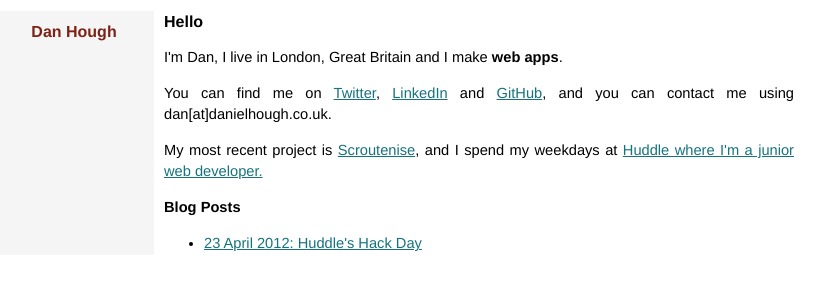
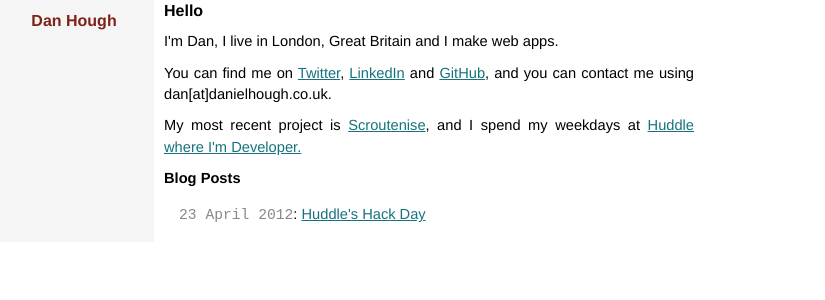
Before and after one commit to basicallydan/danhough.com, a Jekyll site: the page built from index.html, in a window 1280 px wide. Shown: the top 300 px of the page, without its empty margins (6-831 px from the left). Built offline with Jekyll 4.4.1, drawn with Linux system fonts in a browser that asks for light colours.

Commit message:
Some nice styling changes

```diff
--- a/_drafts/2012-05-08-gamifying-collaboration.textile
+++ b/_drafts/2012-05-08-gamifying-collaboration.textile
@@ -4,10 +4,6 @@ title: Gamifying Collaboration
 date_created: 8 May 2012
 location: London, UK
 ---
-
-h1(#top). {{ page.title }}
-
-p(meta). Published {{ page.date_created }} in {{ page.location }}
 
 A few days ago I published a post about "Huddle's Hack Day":/blog/huddle-hack-day/ and, since I didn't want to be too revealing, omitted the results.
 
--- a/_drafts/2012-05-29-enough-with-the-generated-from-addresses.textile
+++ b/_drafts/2012-05-29-enough-with-the-generated-from-addresses.textile
@@ -5,10 +5,6 @@ date_created: 29 May 2012
 location: London, UK
 ---
 
-h1(#top). {{ page.title }}
-
-p(meta). Published {{ page.date_created }} in {{ page.location }}
-
 Let me start by saying, this isn't a dig at any particular website or business, it's [AHHH!]
 
 In Gmail, and many other email clients, if you recieve an HTML email with images in it, those emails are automatically hidden, and you're given an option to enable them for just this email, or to enable them for all emails received from the sender - i.e. the 'From' header.
--- a/_drafts/2012-05-30-apache-and-socket-io-port-80.textile
+++ b/_drafts/2012-05-30-apache-and-socket-io-port-80.textile
@@ -4,10 +4,6 @@ title: Getting Apache & Socket.IO to Play Nicely on Port 80 with HAProxy
 date_created: 30 May 2012
 location: London, UK
 ---
-
-h1(#top). {{ page.title }}
-
-p(meta). Published {{ page.date_created }} in {{ page.location }}
 
 Click "here":#how-i-did-it
 
--- a/_layouts/post.html
+++ b/_layouts/post.html
@@ -2,6 +2,10 @@
 layout: default
 ---
 <div id="post">
+
+<h1 id="top">{{ page.title }}</h1>
+<p class="meta">Published {{ page.date_created }} in {{ page.location }}</p>
+<p class="intro">Hi, I'm Dan Hough, founder of <a href="http://www.scroutenise.com/">Scroutenise</a> and developer at <a href="http://www.huddle.com/">Huddle</a>. I'm still pretty green in the tech world so this is a place for me to share my thoughts mostly on startups and web development. You can see all my blog posts <a href="/">here</a>. Thanks for reading!</p>
 {{ content }}
 <p>You should follow me on Twitter <a href="http://twitter.com/basicallydan">@basicallydan</a>.</p>
 <div id="disqus_thread"></div>
--- a/_posts/2012-04-23-huddle-hack-day.textile
+++ b/_posts/2012-04-23-huddle-hack-day.textile
@@ -4,10 +4,6 @@ title: Huddle's Hack Day
 date_created: 24 April 2012
 location: London, UK
 ---
-
-h1(#top). {{ page.title }}
-
-p(meta). Published {{ page.date_created }} in {{ page.location }}
 
 Only interested in the results? Click "here":#results
 Only interested in hack day advice? Click "here":#advice
--- a/css/main.css
+++ b/css/main.css
@@ -1,3 +1,52 @@
+/* http://meyerweb.com/eric/tools/css/reset/
+   v2.0 | 20110126
+   License: none (public domain)
+*/
+
+html, body, div, span, applet, object, iframe,
+h1, h2, h3, h4, h5, h6, p, blockquote, pre,
+a, abbr, acronym, address, big, cite, code,
+del, dfn, em, img, ins, kbd, q, s, samp,
+small, strike, strong, sub, sup, tt, var,
+b, u, i, center,
+dl, dt, dd, ol, ul, li,
+fieldset, form, label, legend,
+table, caption, tbody, tfoot, thead, tr, th, td,
+article, aside, canvas, details, embed,
+figure, figcaption, footer, header, hgroup,
+menu, nav, output, ruby, section, summary,
+time, mark, audio, video {
+  margin: 0;
+  padding: 0;
+  border: 0;
+  font-size: 100%;
+  font: inherit;
+  vertical-align: baseline;
+}
+/* HTML5 display-role reset for older browsers */
+article, aside, details, figcaption, figure,
+footer, header, hgroup, menu, nav, section {
+  display: block;
+}
+body {
+  line-height: 1;
+}
+ol, ul {
+  list-style: none;
+}
+blockquote, q {
+  quotes: none;
+}
+blockquote:before, blockquote:after,
+q:before, q:after {
+  content: '';
+  content: none;
+}
+table {
+  border-collapse: collapse;
+  border-spacing: 0;
+}
+
 body {
   padding:0px;
   margin:0px;
@@ -60,7 +109,7 @@ div.body {
 
 .container {
   margin: 0 0;
-  max-width:800px;
+  max-width:700px;
   position:relative;
 }
 
@@ -74,6 +123,7 @@ a:visited {
 
 p {
   text-align:justify;
+  margin:10px 0px;
 }
 
 p.meta {
@@ -81,3 +131,17 @@ p.meta {
   font-size:11pt;
   color:#888;
 }
+
+span.published-date {
+  color:#888;
+  font-family:"Courier New",courier,monospace;
+}
+
+#post-list {
+  padding:15px;
+}
+
+#post-list li {
+  list-style: none;
+  text-indent: 0;
+}
--- a/index.html
+++ b/index.html
@@ -7,12 +7,12 @@ title: Dan Hough
   <h1>Hello</h1>
   <p>I'm Dan, I live in London, Great Britain and I make <strong>web apps</strong>.</p>
   <p>You can find me on <a href="http://www.twitter.com/basicallydan">Twitter</a>, <a href="http://uk.linkedin.com/pub/daniel-hough/14/202/801">LinkedIn</a> and <a href="http://github.com/basicallydan">GitHub</a>, and you can contact me using dan[at]danielhough.co.uk.</p>
-  <p>My most recent project is <a href="http://www.scroutenise.com/">Scroutenise</a>, and I spend my weekdays at <a href="http://www.huddle.com">Huddle where I'm a junior web developer.</a></p>
+  <p>My most recent project is <a href="http://www.scroutenise.com/">Scroutenise</a>, and I spend my weekdays at <a href="http://www.huddle.com">Huddle where I'm Developer.</a></p>
 </div>
 
 <h2>Blog Posts</h2>
-<ul>
+<ul id="post-list">
   {% for post in site.posts %}
-  <li><a href="{{ post.url }}">{{ post.date | date: "%d %B %Y" }}: {{ post.title }}</a></li>
+  <li><span class="published-date">{{ post.date | date: "%d %B %Y" }}</span>: <a href="{{ post.url }}">{{ post.title }}</a></li>
   {% endfor %}
 </ul>
```
Also changed, not shown: 4 other files.
